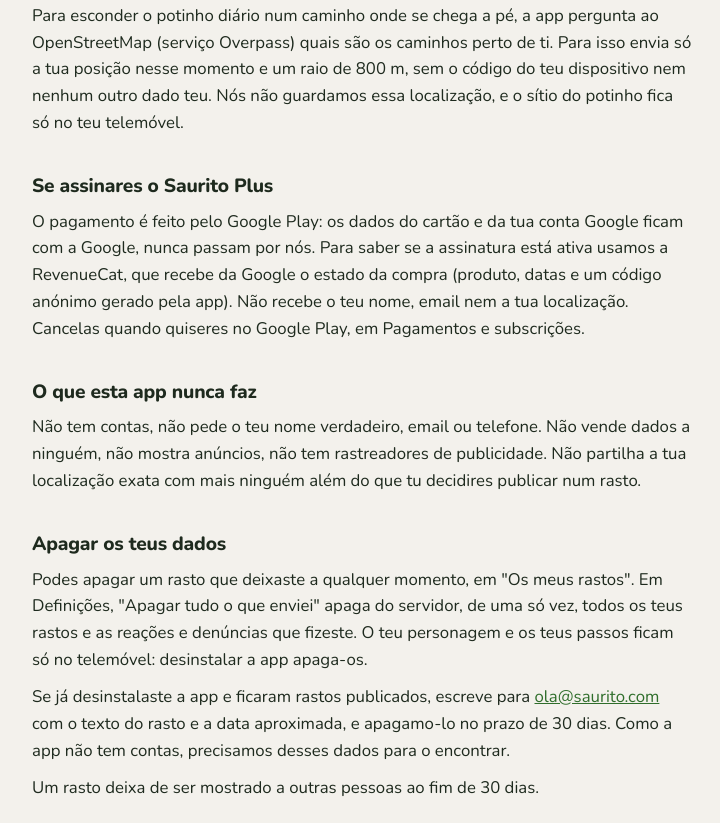
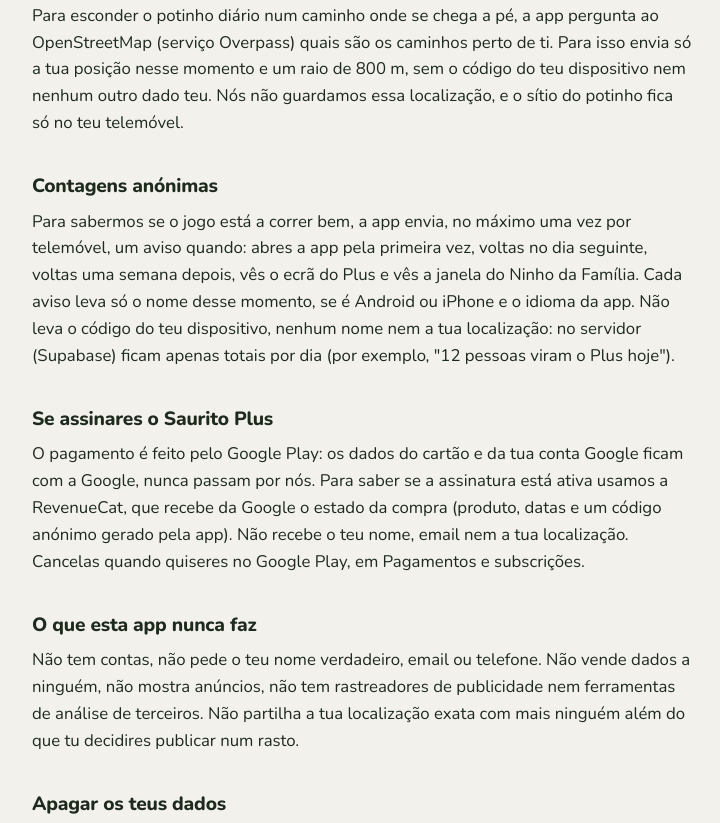
Before and after one commit to andreboa13-code/saurito-site, a plain HTML site: page privacidade/index.html in a window 1280 px wide. Shown: the part 912-1735 px from the top of the page, without its empty margins (278-998 px from the left). Drawn offline with Linux system fonts and the light colour scheme.

Commit message:
Privacidade: contagens anonimas da app
Co-Authored-By: Claude Opus 5.5 <noreply@anthropic.com>
Claude-Session: https://claude.ai/code/session_01DN6bP3iGJM4xYkSwhnaEhm

```diff
--- a/privacidade/index.html
+++ b/privacidade/index.html
@@ -25,7 +25,7 @@
 </header>
 <main class="texto">
   <h1>Política de Privacidade</h1>
-  <p class="atualizado">Última atualização: 12 de novembro de 2026</p>
+  <p class="atualizado">Última atualização: 21 de novembro de 2026</p>
 
   <p>Esta app foi feita por uma pessoa, não por uma empresa, e tenta recolher o mínimo possível.</p>
 
@@ -42,11 +42,14 @@
   <h2>Potinho do Saurito</h2>
   <p>Para esconder o potinho diário num caminho onde se chega a pé, a app pergunta ao OpenStreetMap (serviço Overpass) quais são os caminhos perto de ti. Para isso envia só a tua posição nesse momento e um raio de 800 m, sem o código do teu dispositivo nem nenhum outro dado teu. Nós não guardamos essa localização, e o sítio do potinho fica só no teu telemóvel.</p>
 
+  <h2>Contagens anónimas</h2>
+  <p>Para sabermos se o jogo está a correr bem, a app envia, no máximo uma vez por telemóvel, um aviso quando: abres a app pela primeira vez, voltas no dia seguinte, voltas uma semana depois, vês o ecrã do Plus e vês a janela do Ninho da Família. Cada aviso leva só o nome desse momento, se é Android ou iPhone e o idioma da app. Não leva o código do teu dispositivo, nenhum nome nem a tua localização: no servidor (Supabase) ficam apenas totais por dia (por exemplo, "12 pessoas viram o Plus hoje").</p>
+
   <h2>Se assinares o Saurito Plus</h2>
   <p>O pagamento é feito pelo Google Play: os dados do cartão e da tua conta Google ficam com a Google, nunca passam por nós. Para saber se a assinatura está ativa usamos a RevenueCat, que recebe da Google o estado da compra (produto, datas e um código anónimo gerado pela app). Não recebe o teu nome, email nem a tua localização. Cancelas quando quiseres no Google Play, em Pagamentos e subscrições.</p>
 
   <h2>O que esta app nunca faz</h2>
-  <p>Não tem contas, não pede o teu nome verdadeiro, email ou telefone. Não vende dados a ninguém, não mostra anúncios, não tem rastreadores de publicidade. Não partilha a tua localização exata com mais ninguém além do que tu decidires publicar num rasto.</p>
+  <p>Não tem contas, não pede o teu nome verdadeiro, email ou telefone. Não vende dados a ninguém, não mostra anúncios, não tem rastreadores de publicidade nem ferramentas de análise de terceiros. Não partilha a tua localização exata com mais ninguém além do que tu decidires publicar num rasto.</p>
 
   <h2>Apagar os teus dados</h2>
   <p>Podes apagar um rasto que deixaste a qualquer momento, em "Os meus rastos". Em Definições, "Apagar tudo o que enviei" apaga do servidor, de uma só vez, todos os teus rastos e as reações e denúncias que fizeste. O teu personagem e os teus passos ficam só no telemóvel: desinstalar a app apaga-os.</p>
```
